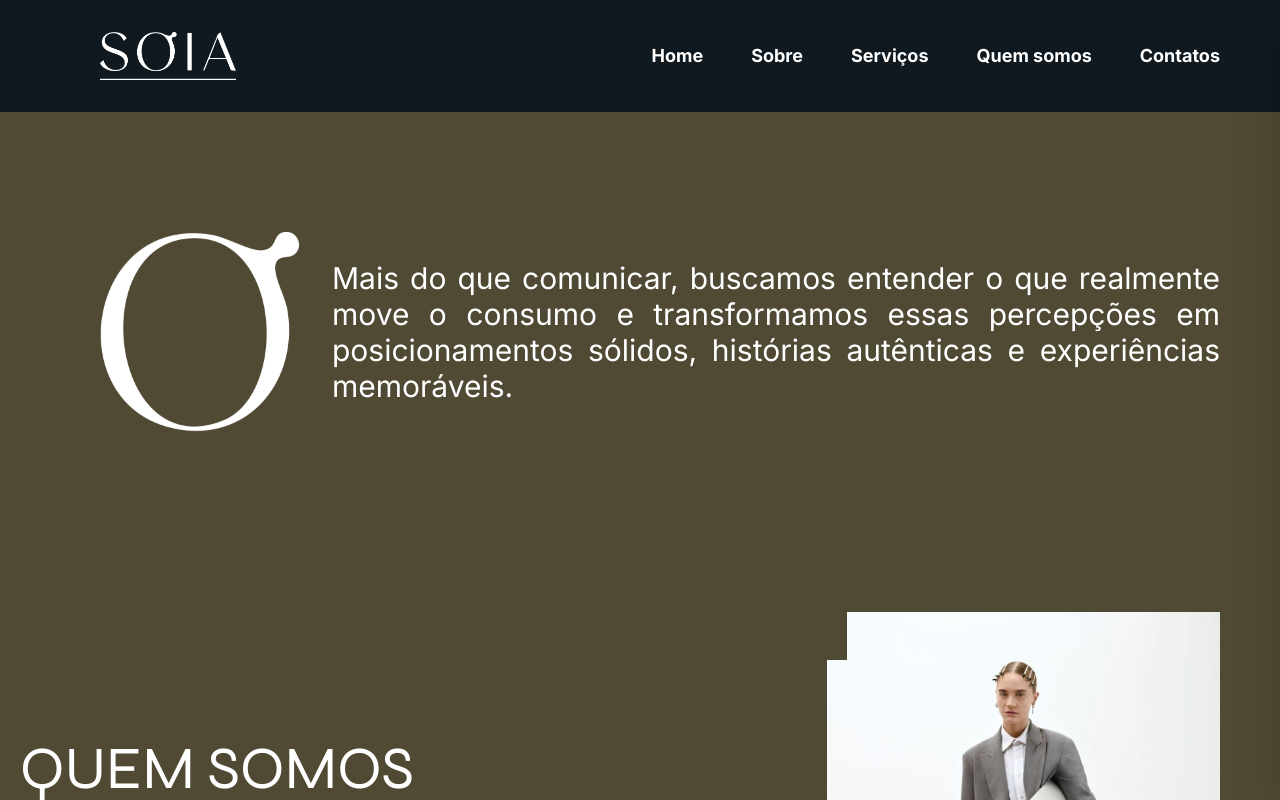
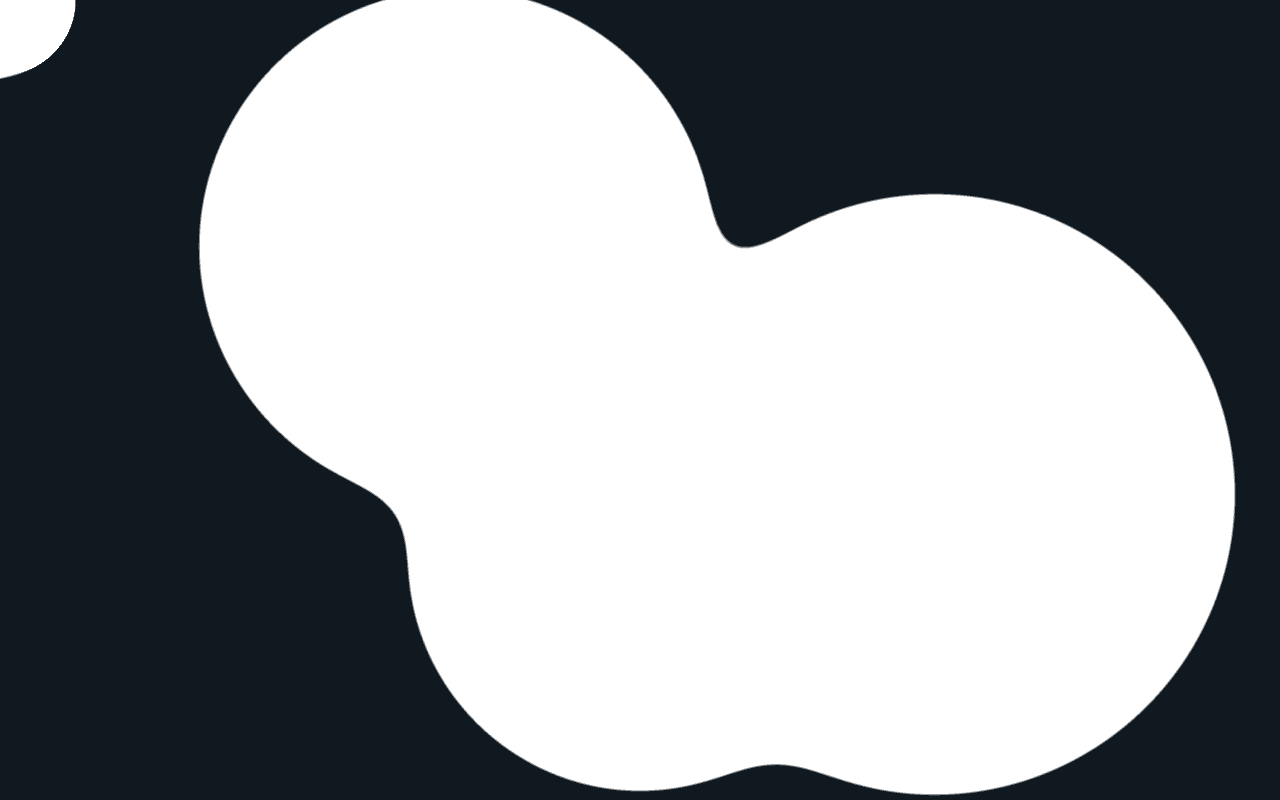
Before and after one commit to MathewsFranco/soia, a React (Vite) app: page / in a window 1280 px wide. Shown: the top 800 px of the page. Built offline with nearby package versions, Linux system fonts and the light colour scheme.

Commit message:
🚧 Add GSAP and animated gradient background

```diff
--- a/package.json
+++ b/package.json
@@ -21,6 +21,7 @@
     "@tanstack/router-plugin": "^1.132.0",
     "@vercel/analytics": "^1.5.0",
     "@vercel/speed-insights": "^1.2.0",
+    "gsap": "^3.14.2",
     "lucide-react": "^0.545.0",
     "react": "^19.0.0",
     "react-dom": "^19.0.0",
--- /dev/null
+++ b/src/components/background/AnimatedGradientBg.tsx
@@ -0,0 +1,60 @@
+import { useEffect, useRef } from 'react';
+import { gsap } from 'gsap';
+
+export default function AnimatedGradientBg() {
+  const interactiveRef = useRef<HTMLDivElement>(null);
+  const mousePosition = useRef({ x: 0, y: 0 });
+  const currentPosition = useRef({ x: 0, y: 0 });
+  const animationRef = useRef<number>(0);
+
+  useEffect(() => {
+    const interactive = interactiveRef.current;
+    if (!interactive) return;
+
+    const handleMouseMove = (event: MouseEvent) => {
+      mousePosition.current = { x: event.clientX, y: event.clientY };
+    };
+
+    const animate = () => {
+      currentPosition.current.x += (mousePosition.current.x - currentPosition.current.x) * 0.15;
+      currentPosition.current.y += (mousePosition.current.y - currentPosition.current.y) * 0.15;
+
+      gsap.set(interactive, {
+        x: Math.round(currentPosition.current.x),
+        y: Math.round(currentPosition.current.y),
+      });
+
+      animationRef.current = requestAnimationFrame(animate);
+    };
+
+    window.addEventListener('mousemove', handleMouseMove);
+    animationRef.current = requestAnimationFrame(animate);
+
+    return () => {
+      window.removeEventListener('mousemove', handleMouseMove);
+      cancelAnimationFrame(animationRef.current);
+    };
+  }, []);
+
+  return (
+    <div className="gradient-bg">
+      <svg xmlns="http://www.w3.org/2000/svg" style={{ position: 'absolute' }}>
+        <defs>
+          <filter id="goo" x="-50%" y="-50%" width="200%" height="200%">
+            <feGaussianBlur in="SourceGraphic" stdDeviation="35" result="blur" />
+            <feColorMatrix in="blur" type="matrix" values="1 0 0 0 0  0 1 0 0 0  0 0 1 0 0  0 0 0 45 -18" result="goo" />
+            <feBlend in="SourceGraphic" in2="goo" />
+          </filter>
+        </defs>
+      </svg>
+      <div className="gradients-container">
+        <div className="g1" />
+        <div className="g2" />
+        <div className="g3" />
+        <div className="g4" />
+        <div className="g5" />
+        <div ref={interactiveRef} className="interactive" />
+      </div>
+    </div>
+  );
+}
--- a/src/routes/__root.tsx
+++ b/src/routes/__root.tsx
@@ -1,11 +1,11 @@
 import { Outlet, createRootRoute } from '@tanstack/react-router'
 
-import Header from '../components/Header'
+// import Header from '../components/Header'
 
 export const Route = createRootRoute({
   component: () => (
     <div className="min-h-screen">
-      <Header />
+      {/* <Header />*/}
       <Outlet />
     </div>
   ),
--- a/src/routes/index.tsx
+++ b/src/routes/index.tsx
@@ -5,6 +5,7 @@ import { Founder } from '../components/Founder'
 import { Services } from '../components/Services'
 import { Slogan } from '../components/Slogan'
 import Footer from '@/components/Footer'
+import AnimatedGradientBg from '@/components/background/AnimatedGradientBg'
 
 export const Route = createFileRoute('/')({
   component: App,
@@ -13,12 +14,14 @@ export const Route = createFileRoute('/')({
 function App() {
   return (
     <>
-      <Slogan />
+      <AnimatedGradientBg />
+      {/* Your content sits above */}
+      {/* <Slogan />
       <BrandDefinition />
       <About />
       <Services />
       <Founder />
-      <Footer />
+      <Footer />*/}
     </>
   )
 }
--- a/src/styles.css
+++ b/src/styles.css
@@ -15,8 +15,7 @@ body {
 }
 
 code {
-  font-family:
-    source-code-pro, Menlo, Monaco, Consolas, 'Courier New', monospace;
+  font-family: source-code-pro, Menlo, Monaco, Consolas, 'Courier New', monospace;
 }
 
 @theme {
@@ -42,3 +41,152 @@ html {
     font-family: var(--font-inter);
   }
 }
+
+:root {
+  --color-bg1: #101920;
+  --color1: 80, 74, 52;
+  --color2: 85, 28, 35;
+  --color-interactive: 255, 255, 255;
+  --circle-size: 60%;
+  --blending: hard-light;
+}
+
+@keyframes moveInCircle {
+  0% {
+    transform: rotate(0deg);
+  }
+
+  50% {
+    transform: rotate(180deg);
+  }
+
+  100% {
+    transform: rotate(360deg);
+  }
+}
+
+@keyframes moveVertical {
+  0% {
+    transform: translateY(-50%);
+  }
+
+  50% {
+    transform: translateY(50%);
+  }
+
+  100% {
+    transform: translateY(-50%);
+  }
+}
+
+@keyframes moveHorizontal {
+  0% {
+    transform: translateX(-50%) translateY(-10%);
+  }
+
+  50% {
+    transform: translateX(50%) translateY(10%);
+  }
+
+  100% {
+    transform: translateX(-50%) translateY(-10%);
+  }
+}
+
+.gradient-bg {
+  width: 100vw;
+  height: 100vh;
+  position: relative;
+  overflow: hidden;
+  background: var(--color-bg1);
+  top: 0;
+  left: 0;
+
+  svg {
+    position: fixed;
+    top: 0;
+    left: 0;
+    width: 0;
+    height: 0;
+  }
+
+  .gradients-container {
+    filter: url(#goo);
+    width: 100%;
+    height: 100%;
+    will-change: transform;
+    transform: translateZ(0);
+    backface-visibility: hidden;
+    image-rendering: -webkit-optimize-contrast;
+    image-rendering: crisp-edges;
+  }
+
+  .g1,
+  .g2,
+  .g3,
+  .g4,
+  .g5,
+  .interactive {
+    position: absolute;
+    background: radial-gradient(circle at center,
+        rgba(var(--color-interactive), 1) 0%,
+        rgba(var(--color-interactive), 1) 50%,
+        rgba(var(--color-interactive), 0) 50%) no-repeat;
+    mix-blend-mode: var(--blending);
+  }
+
+  .g1,
+  .g2,
+  .g3,
+  .g4 {
+    width: var(--circle-size);
+    height: var(--circle-size);
+    top: calc(50% - var(--circle-size) / 2);
+    left: calc(50% - var(--circle-size) / 2);
+  }
+
+  .g1 {
+    animation: moveVertical 30s ease infinite;
+  }
+
+  .g2 {
+    width: calc(var(--circle-size) * 0.6);
+    height: calc(var(--circle-size) * 0.6);
+    transform-origin: calc(50% - 400px);
+    animation: moveInCircle 20s reverse infinite;
+  }
+
+  .g3 {
+    width: calc(var(--circle-size) * 1.11);
+    height: calc(var(--circle-size) * 1.11);
+    top: calc(50% - var(--circle-size) / 2 + 200px);
+    left: calc(50% - var(--circle-size) / 2 - 500px);
+    transform-origin: calc(50% + 400px);
+    animation: moveInCircle 40s linear infinite;
+  }
+
+  .g4 {
+    width: calc(var(--circle-size) * 1.3);
+    height: calc(var(--circle-size) * 1.3);
+    top: calc(50% - var(--circle-size) / 2);
+    left: calc(50% - var(--circle-size) / 2);
+    transform-origin: calc(50% - 200px);
+    animation: moveHorizontal 40s ease infinite;
+  }
+
+  .g5 {
+    width: calc(var(--circle-size) * 1.5);
+    height: calc(var(--circle-size) * 1.5);
+    top: calc(50% - var(--circle-size));
+    left: calc(50% - var(--circle-size));
+    transform-origin: calc(50% - 800px) calc(50% + 200px);
+    animation: moveInCircle 20s ease infinite;
+  }
+
+  .interactive {
+    width: 20%;
+    height: 20%;
+    top: -10%;
+    left: -10%;
+  }
+}
```
Also changed, not shown: 1 other file (tests, documents, lock files or other folders).
